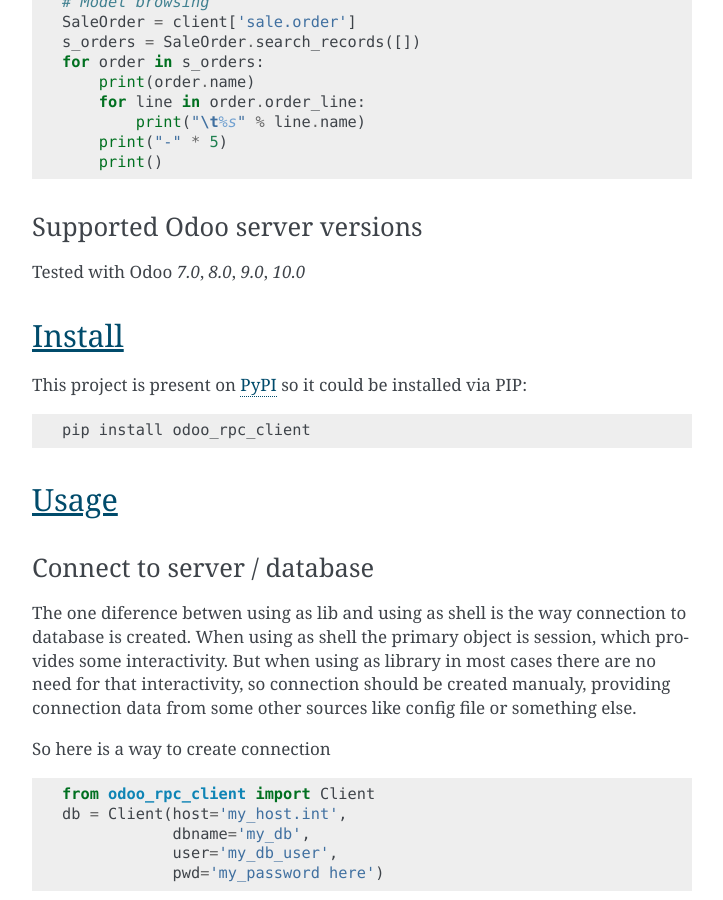
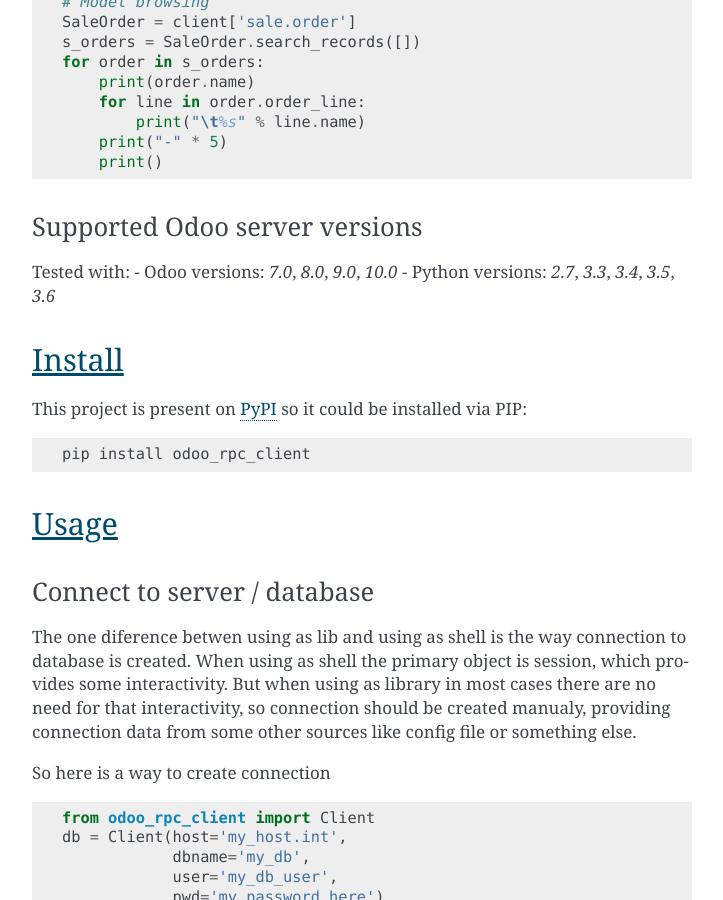
Before and after one commit to katyukha/odoo-rpc-client, a Sphinx documentation site: the page built from docs/source/intro.rst, in a window 1280 px wide and 900 px high, scrolled down 1518 px. Shown: the whole window, without its empty margins (388-1111 px from the left). Built offline with Sphinx 7.4.7, drawn with Linux system fonts in a browser that asks for light colours.

Commit message:
Readme and changelog fixes

```diff
--- a/README.rst
+++ b/README.rst
@@ -90,8 +90,9 @@
 Supported Odoo server versions
 ~~~~~~~~~~~~~~~~~~~~~~~~~~~~~~
 
-Tested with Odoo: *7.0*, *8.0*, *9.0*, *10.0*
-Tested with Python versions: *2.7*, *3.3*, *3.4*, *3.5*, *3.6*
+Tested with:
+- Odoo versions: *7.0*, *8.0*, *9.0*, *10.0*
+- Python versions: *2.7*, *3.3*, *3.4*, *3.5*, *3.6*
 
 
 Install
--- a/docs/source/intro.rst
+++ b/docs/source/intro.rst
@@ -90,7 +90,9 @@
 Supported Odoo server versions
 ~~~~~~~~~~~~~~~~~~~~~~~~~~~~~~
 
-Tested with Odoo *7.0*, *8.0*, *9.0*, *10.0*
+Tested with:
+- Odoo versions: *7.0*, *8.0*, *9.0*, *10.0*
+- Python versions: *2.7*, *3.3*, *3.4*, *3.5*, *3.6*
 
 
 Install
```
Also changed, not shown: CHANGELOG.rst (+7 -5 lines), 1 other file.
